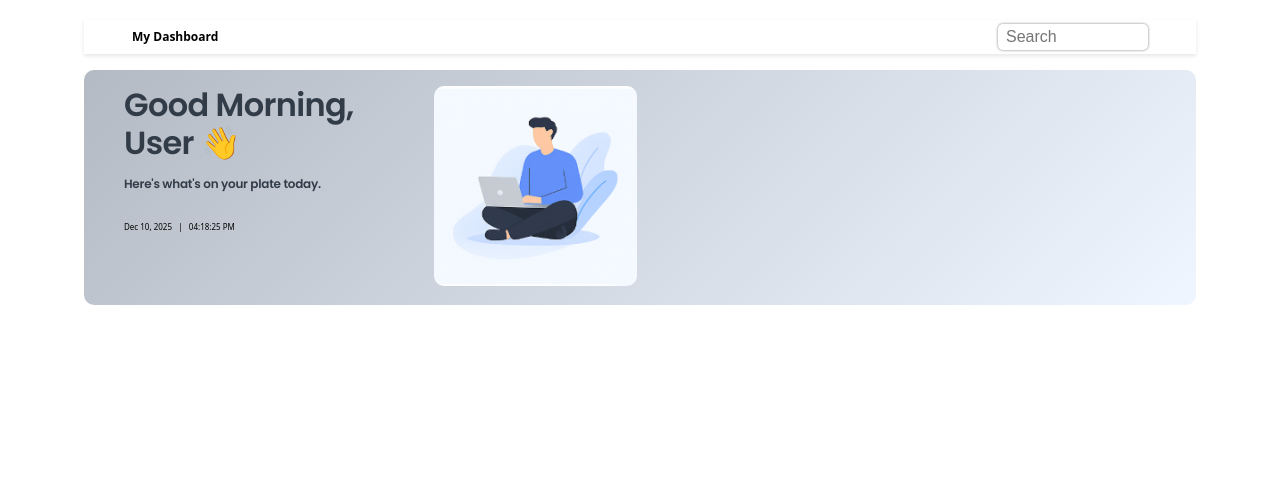
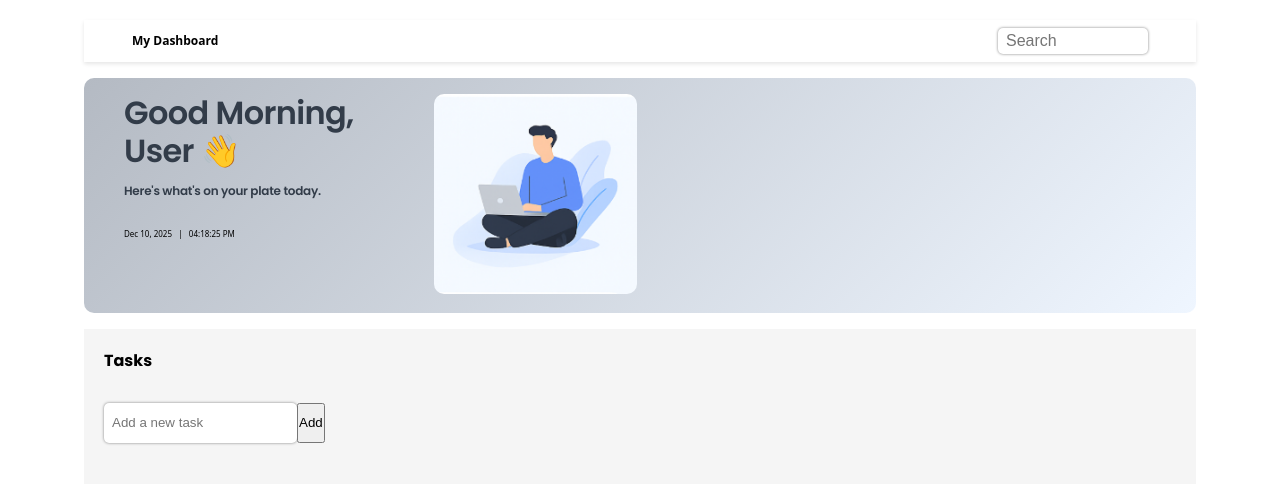
Before and after one commit to Manan-Devs/Web-development, a React (Vite) app in the folder Frontend/React/Projects/Personal Dashboard/: page / in a window 1280 px wide. Shown: the top 484 px of the page. Built offline with nearby package versions, Linux system fonts and the light colour scheme.

Commit message:
update UI building new Section

```diff
--- a/Frontend/React/Projects/Personal Dashboard/src/components/TodoWidget.jsx
+++ b/Frontend/React/Projects/Personal Dashboard/src/components/TodoWidget.jsx
@@ -1,18 +1,41 @@
-// import {useState} from "react"
-
-
-
+import { useState } from "react";
 
 function TodoWidget() {
-    // const [tasks,addTasks] = useState([]);
-    // addTasks([...tasks, tasks]);
+  const [tasks, setTasks] = useState([]);
+  const [input, setInput] = useState("");
 
+  const addTask = () => {
+    if (input.trim() === "") return;
+
+    setTasks([...tasks, input]);
+    setInput("");
+  };
+
+  return (
     <div className="Todo-Cont">
-         <h1>Tasks</h1>
-         {/* {addTasks}; */}
+      <h1>Tasks</h1>
+
+      <div className="Add_New_Task">
+        <input
+          type="text"
+          placeholder="Add a new task"
+          value={input}
+          onChange={(e) => setInput(e.target.value)}
+        />
+
+        <button onClick={addTask}>Add</button>
+      </div>
+
+      <div className="Tasks_Container">
+        {tasks.map((task, index) => (
+          <div className="Task_Container" key={index}>
+            <input type="checkbox" />
+            <span>{task}</span>
+          </div>
+        ))}
+      </div>
     </div>
+  );
 }
 
-
-
 export default TodoWidget;
--- a/Frontend/React/Projects/Personal Dashboard/src/index.css
+++ b/Frontend/React/Projects/Personal Dashboard/src/index.css
@@ -46,14 +46,12 @@ body {
 
 
 input {
-   border-radius: 5px;
+   border-radius:5px;
    padding: 0.8rem 0.5rem;
-   background-color: rgba(0,0,0,0.1);
+   color:#fff;
    box-shadow:0 0 3px grey;
-   position:absolute;
-   right:3rem;
    border:none;
-   outline:thin;
+   outline:none;
 }
 
 /* Greeting */
@@ -111,12 +109,40 @@ input {
 .dashboard-grid {
   display: grid;
   grid-template-columns: repeat(auto-fit, minmax(300px, 1fr));
+  background-color:whitesmoke;
   gap: 20px;
   padding: 20px;
+  margin-top:1rem;
 }
 
+.Todo-Cont {
+    display:flex;
+    flex-direction:column;
+    justify-content:space-evenly;
+    gap:30px;
+}
 
-.Todo-Cont {
-    height:100px;
-    width:100px;
+.Todo-Cont h1 {
+   font-family:'Poppins',sans-serif;
 }
+
+.Add_New_Task {
+   display:flex;
+   position: relative;
+}
+
+.addTask {
+   border-radius:5px;
+   padding: 0.8rem 0.5rem;
+   height:25px;
+   color:black;
+   background-color:white;
+   box-shadow:0 0 3px grey;
+   border:none;
+   outline:none;
+}
+
+/* .Add_New_Task button {
+      position:absolute;
+      right:px;
+} */
```
Also changed, not shown: Frontend/React/Projects/Personal Dashboard/src/components/DashboardGrid.jsx (line endings or trailing spaces).
